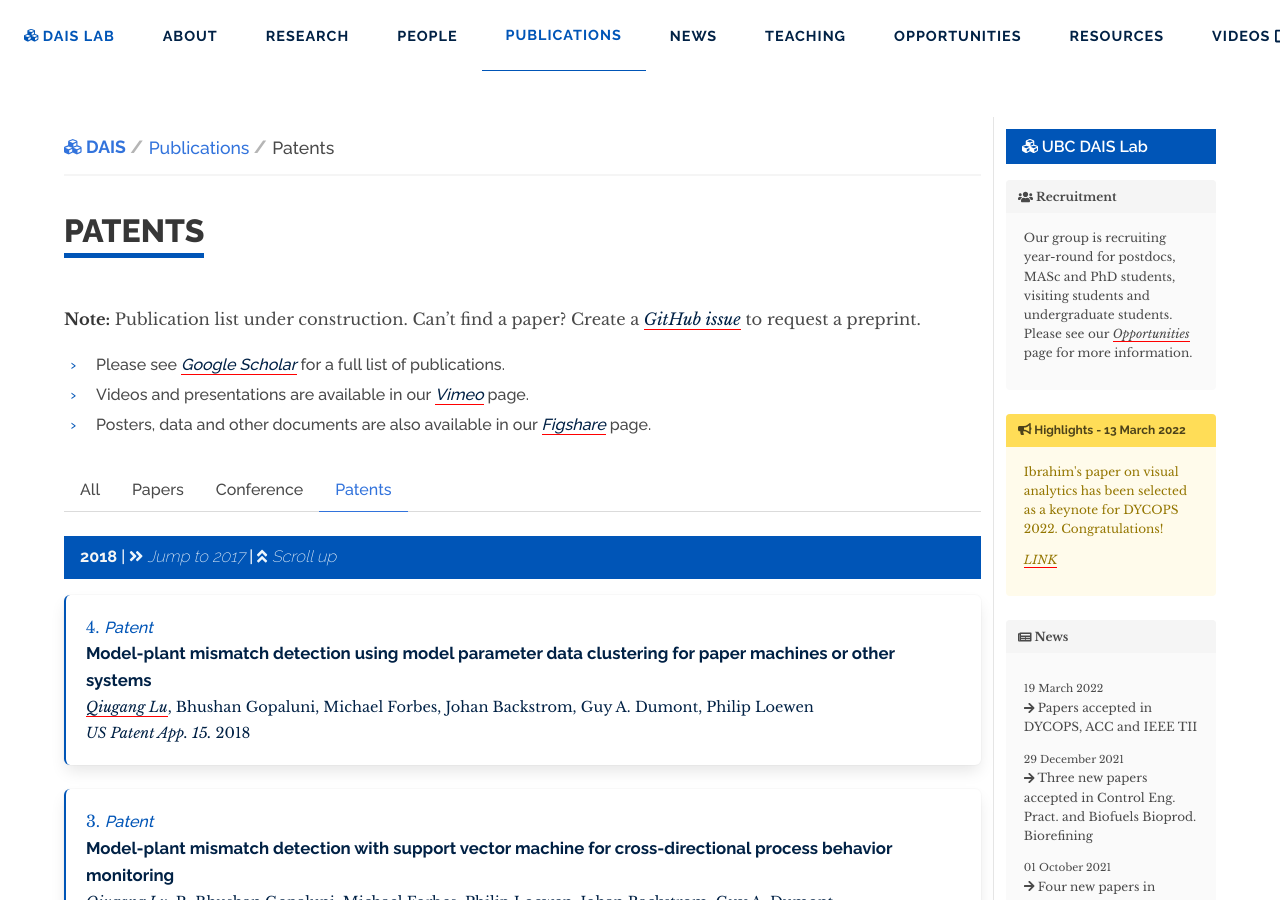
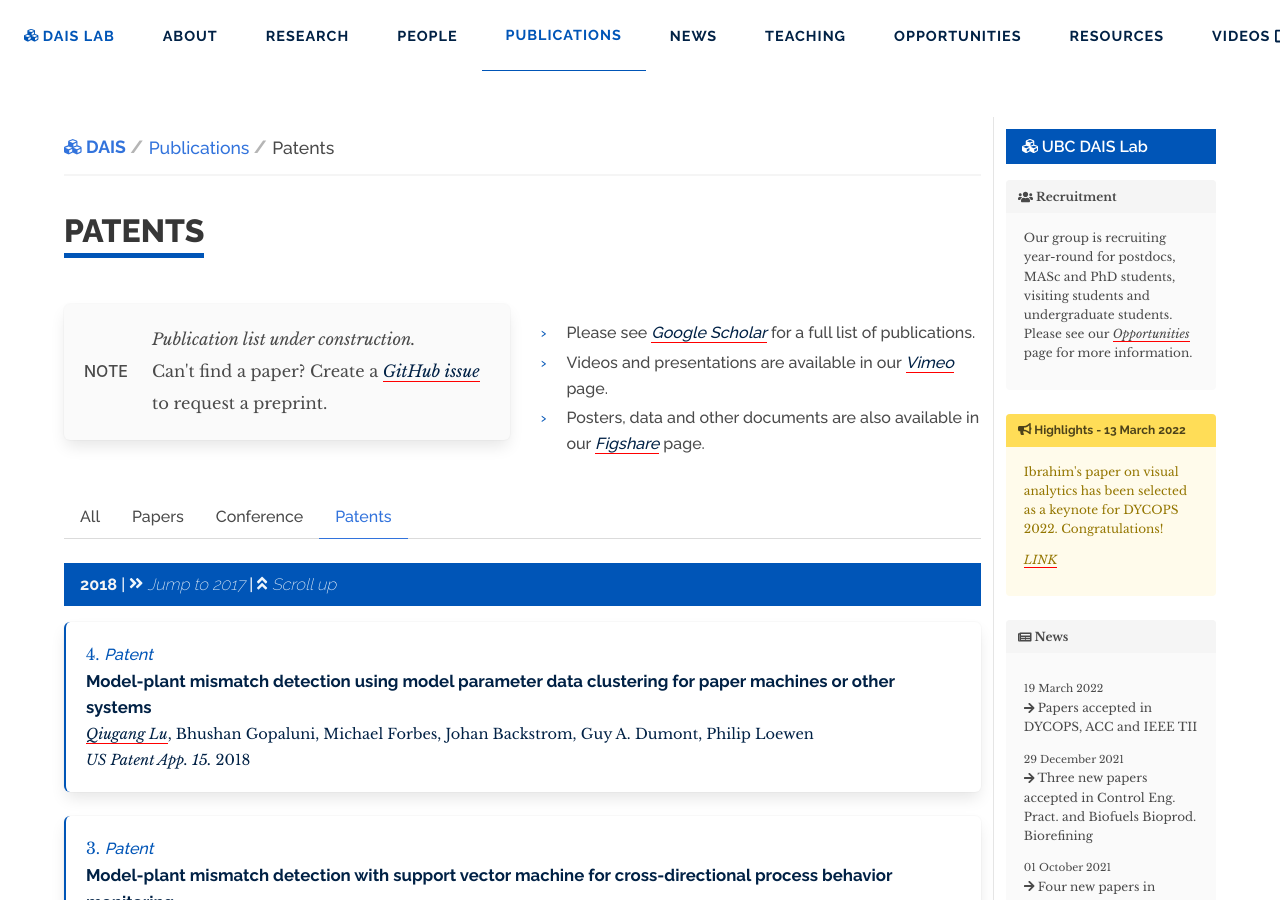
Before and after one commit to daisubc/daisubc.github.io, a Jekyll site: the page built from publications/patents.md, in a window 1280 px wide and 900 px high. Built offline with Jekyll 4.4.1, drawn with Linux system fonts in a browser that asks for light colours; nearby versions of some CDN libraries.

Commit message:
update pub layout

```diff
--- a/_includes/pub_header.html
+++ b/_includes/pub_header.html
@@ -1,12 +1,30 @@
 {% assign current = page.url | downcase | split: '/' %}
 
-**Note:** Publication list under construction. Can't find a paper? Create a <a href="https://github.com/daisubc/daisubc.github.io/issues" target="_blank">GitHub issue</a> to request a preprint.
-
-<ul>
-  <li>Please see <a href="https://scholar.google.com/citations?user=3rB_SGYAAAAJ&hl=en&oi=ao" target="_blank">Google Scholar</a> for a full list of publications.</li>
-  <li>Videos and presentations are available in our <a href="https://vimeo.com/showcase/7521351" target="_blank">Vimeo</a> page.</li>
-  <li>Posters, data and other documents are also available in our <a href="https://figshare.com/authors/Bhushan_Gopaluni/9643466" target="_blank">Figshare</a> page.</li>
-</ul>
+<div class="columns">
+  <div class="column">
+    <div class="box has-background-white-bis">
+      <div class="columns is-vcentered">
+        <div class="column is-narrow has-text-centered">
+           <span class="is-uppercase is-family-secondary">Note</span>
+        </div>
+        <div class="column">
+          <p>
+            <i>Publication list under construction.</i>
+            <br>
+            Can't find a paper? Create a <a href="https://github.com/daisubc/daisubc.github.io/issues" target="_blank">GitHub issue</a> to request a preprint.
+          </p>
+        </div>
+      </div>
+    </div>
+  </div>
+  <div class="column">
+    <ul>
+      <li>Please see <a href="https://scholar.google.com/citations?user=3rB_SGYAAAAJ&hl=en&oi=ao" target="_blank">Google Scholar</a> for a full list of publications.</li>
+      <li>Videos and presentations are available in our <a href="https://vimeo.com/showcase/7521351" target="_blank">Vimeo</a> page.</li>
+      <li>Posters, data and other documents are also available in our <a href="https://figshare.com/authors/Bhushan_Gopaluni/9643466" target="_blank">Figshare</a> page.</li>
+    </ul>
+  </div>
+</div>
 
 <div class="tabs">
   <ul class="list-nomargin no-deco no-list-deco">
```
